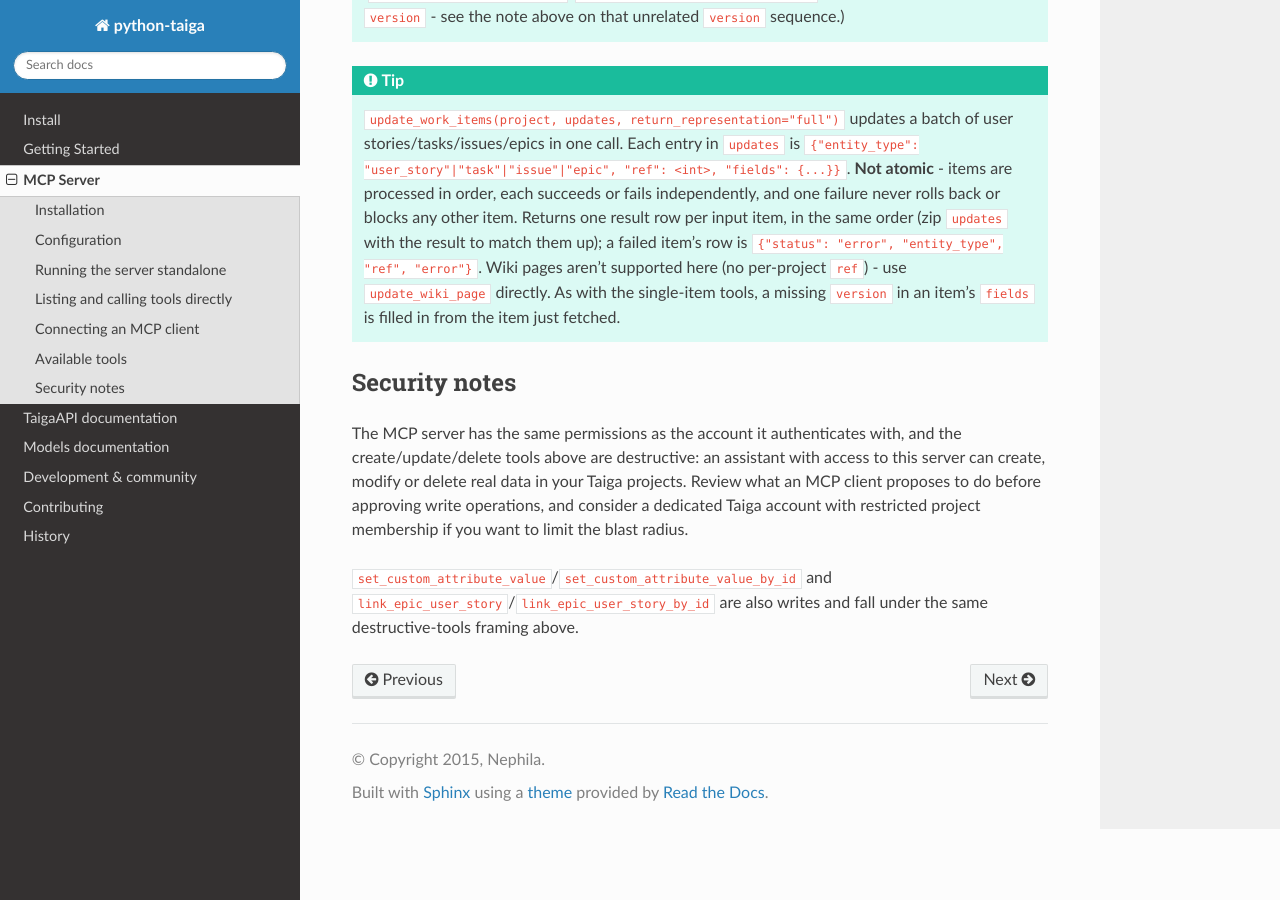
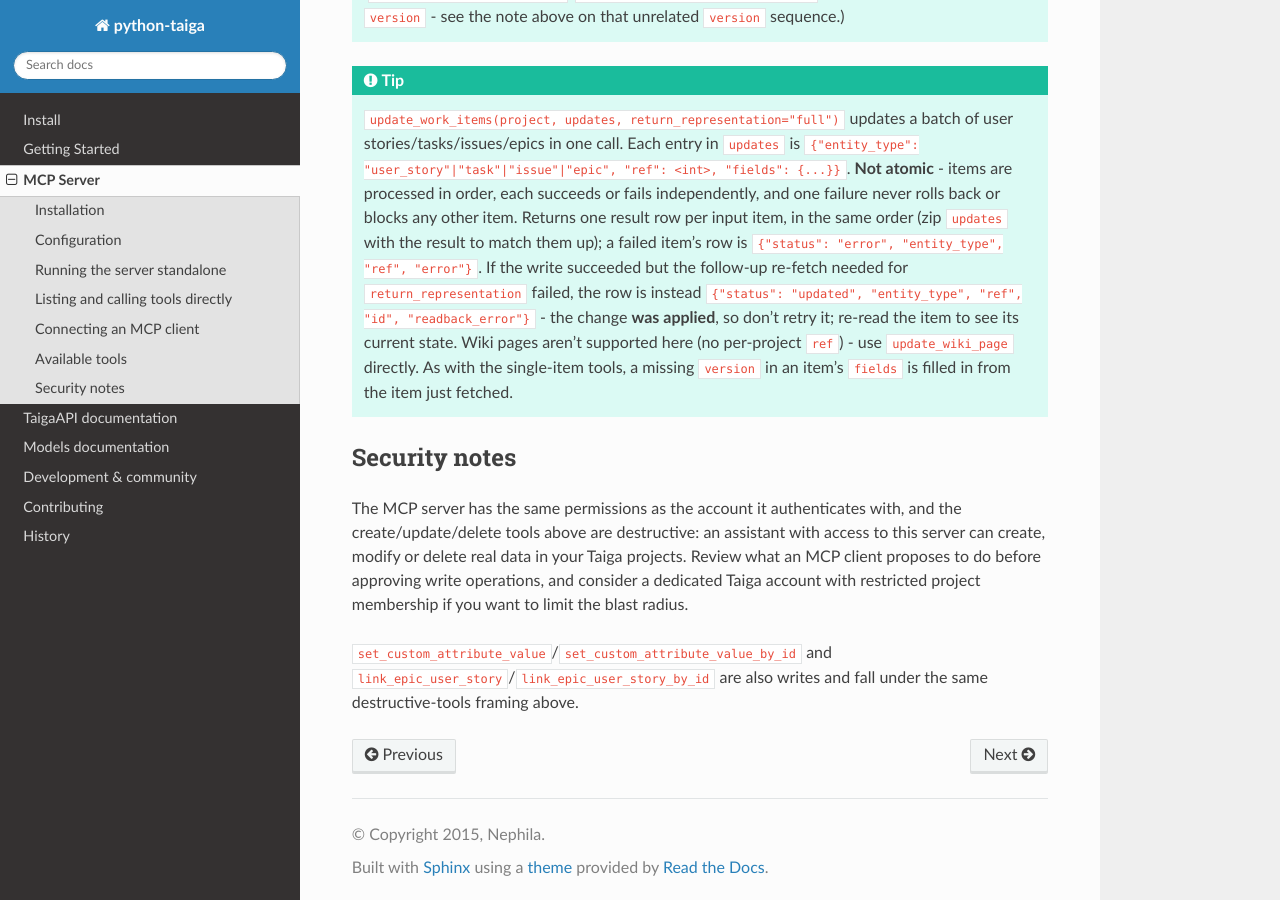
Before and after one commit to nephila/python-taiga, a Sphinx documentation site: the page built from docs/mcp.rst, in a window 1280 px wide and 900 px high, scrolled down 8554 px. Built offline with Sphinx 7.4.7 and the Read the Docs theme 3.1.0, drawn with Linux system fonts in a browser that asks for light colours.

Commit message:
docs(mcp): document the update_work_items readback_error row
Co-Authored-By: Claude Sonnet 5.5 <noreply@anthropic.com>

```diff
--- a/docs/mcp.rst
+++ b/docs/mcp.rst
@@ -451,7 +451,12 @@ Available tools
          back or blocks any other item. Returns one result row per input
          item, in the same order (zip ``updates`` with the result to match
          them up); a failed item's row is
-         ``{"status": "error", "entity_type", "ref", "error"}``. Wiki pages
+         ``{"status": "error", "entity_type", "ref", "error"}``. If the write
+         succeeded but the follow-up re-fetch needed for
+         ``return_representation`` failed, the row is instead
+         ``{"status": "updated", "entity_type", "ref", "id",
+         "readback_error"}`` - the change **was applied**, so don't retry it;
+         re-read the item to see its current state. Wiki pages
          aren't supported here (no per-project ``ref``) - use
          ``update_wiki_page`` directly.
          As with the single-item tools, a missing ``version`` in an item's
```
